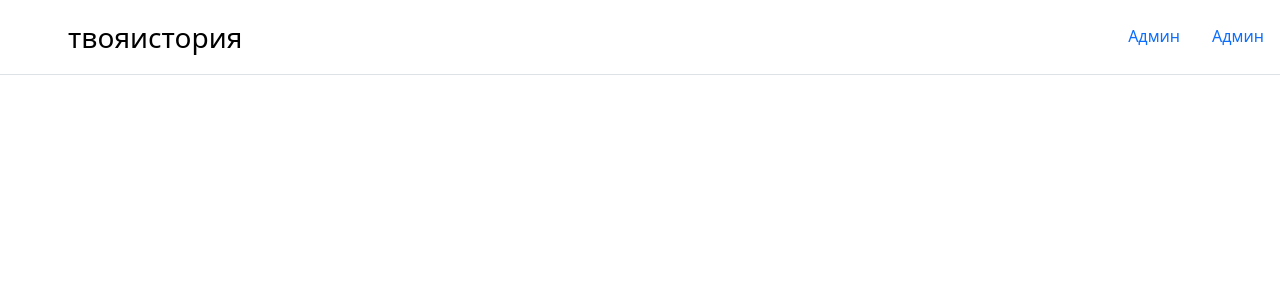
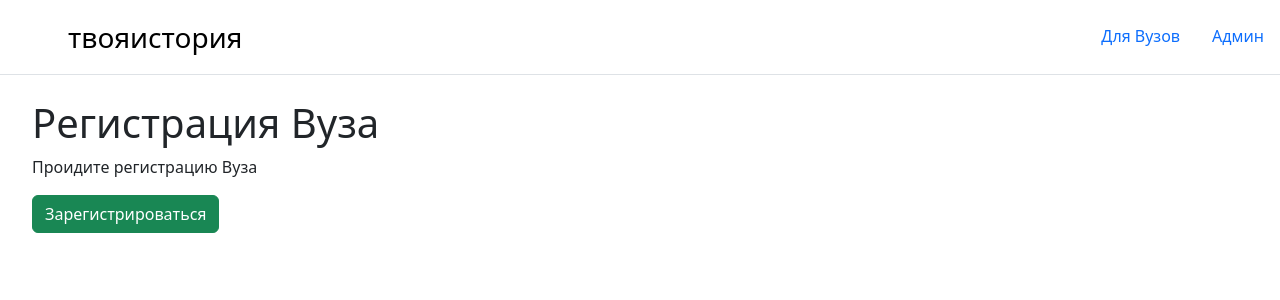
Before and after one commit to BFK20/Hackaton_Meepo, a Django app: page /registration in a window 1280 px wide. Shown: the top 300 px of the page. Run offline with Django 4.2, Linux system fonts and the light colour scheme.

Commit message:
321321321

```diff
--- a/hackaton/lifecourse/models.py
+++ b/hackaton/lifecourse/models.py
@@ -3,8 +3,8 @@
 # Create your models here.
 
 class vuses(models.Model):
-    title = models.CharField('Название Вуза', max_length=100)  # текст до 255 символов
-    task = models.TextField('Описание')  # колво символов не ограничено
+    vusname = models.CharField('Название Вуза', max_length=100)  # текст до 255 символов
+    structure = models.JSONField('Структура', default = '[]')
 
     def __str__(self):
         return self.title
--- a/hackaton/lifecourse/templates/lifecourse/base.html
+++ b/hackaton/lifecourse/templates/lifecourse/base.html
@@ -1,4 +1,4 @@
-{% load static %}
+
 <!doctype html>
 <html lang="en">
 <head>
@@ -18,7 +18,7 @@
 
       <ul class="nav nav-pills">
 
-        <li class="nav-item"><a href="vusregistration" class="nav-link">Админ</a></li>
+        <li class="nav-item"><a href="vusregistration" class="nav-link">Для Вузов</a></li>
         <li class="nav-item"><a href="http://127.0.0.1:8000/admin/" class="nav-link">Админ</a></li>
         <li class="wrapper">
         </li>
--- a/hackaton/lifecourse/templates/lifecourse/vusregistration.html
+++ b/hackaton/lifecourse/templates/lifecourse/vusregistration.html
@@ -1,4 +1,4 @@
-{% extends 'yourstorymainapp/base.html' %}
+{% extends 'lifecourse/base.html' %}
 
 {% block title %}
 Регистрация
@@ -9,8 +9,8 @@
 
 
     <div style="margin-left: 2.5%">
-        <h1>Регистрация</h1>
-        <p>Проидите регистрацию</p>
+        <h1>Регистрация Вуза</h1>
+        <p>Проидите регистрацию Вуза</p>
         <form method="post">
             {% csrf_token  %}
             {{form.as_p}}
--- a/hackaton/lifecourse/views.py
+++ b/hackaton/lifecourse/views.py
@@ -3,5 +3,6 @@
 # Create your views here.
 def index(request):
     return render(request, 'lifecourse/base.html')
+
 def vusreg(request):
-    return render(request, 'lifecourse/base.html')
+    return render(request, 'lifecourse/vusregistration.html')
```
Also changed, not shown: hackaton/lifecourse/forms.py (added, +16 -0 lines).
